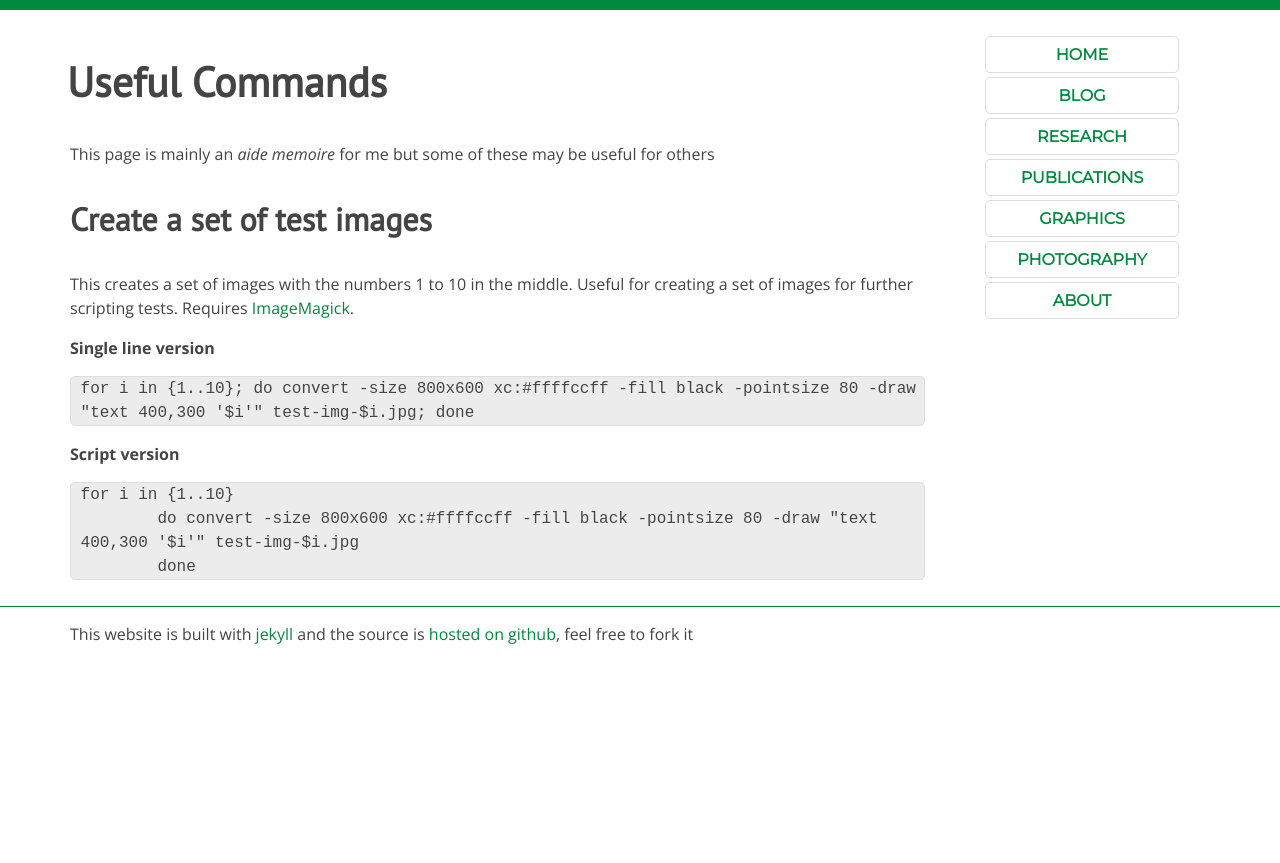
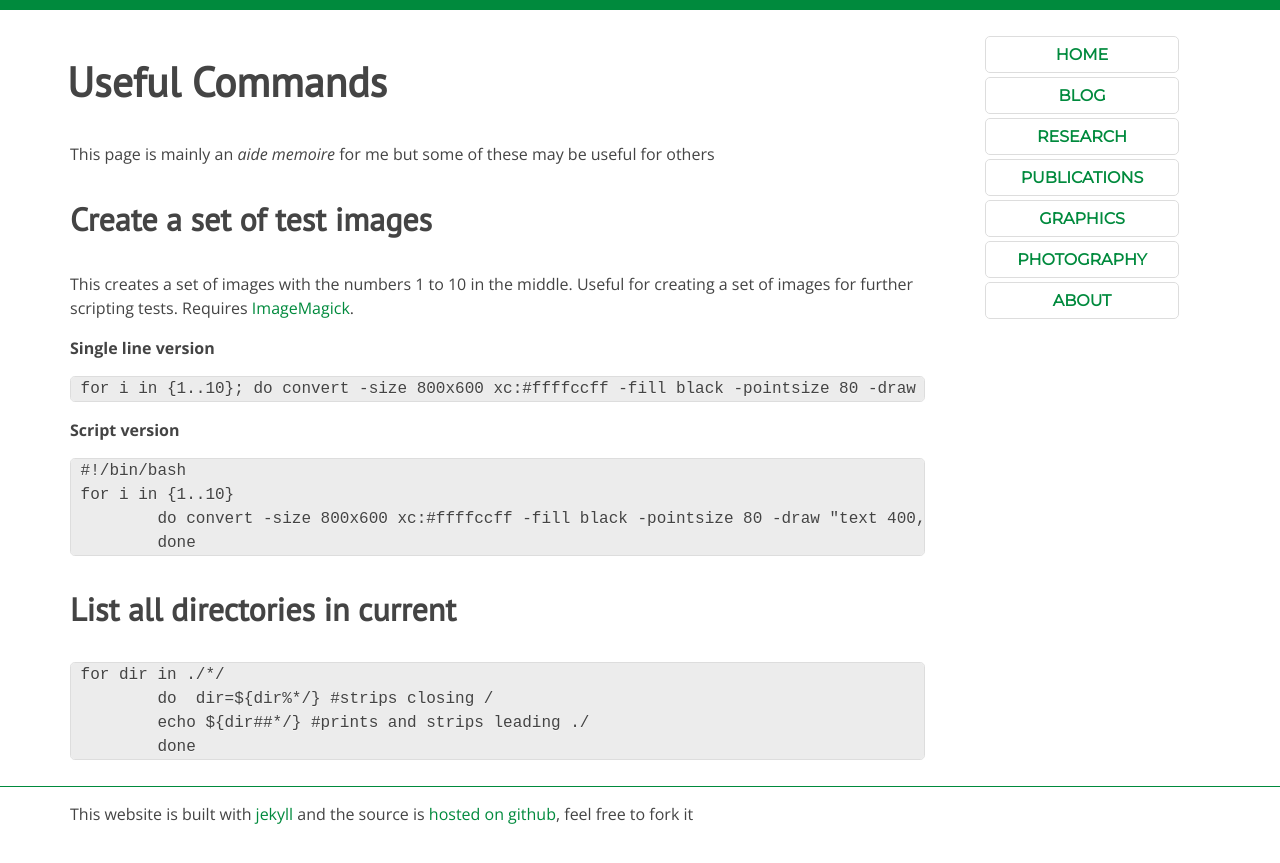
Before and after one commit to sebspain/sebspain.github.io, a Jekyll site: the page built from useful_commands.md, in a window 1280 px wide. Shown: the top 863 px of the page. Built offline with Jekyll 4.4.1, drawn with Linux system fonts in a browser that asks for light colours; Markdown is read by kramdown in place of the engine named in the settings.

Commit message:
added scrolling to code blocks

````diff
--- a/css/style.css
+++ b/css/style.css
@@ -157,6 +157,9 @@ pre {
   background-color: #ececec;
   padding: 0 .4em;
   border-radius: 0.3em;
+  overflow: auto;
+  word-wrap: normal;
+  white-space: pre;
 }
 
 code {
--- a/useful_commands.md
+++ b/useful_commands.md
@@ -16,7 +16,17 @@ for i in {1..10}; do convert -size 800x600 xc:#ffffccff -fill black -pointsize 8
 **Script version**
 
 ```{sh}
+#!/bin/bash
 for i in {1..10}
 	do convert -size 800x600 xc:#ffffccff -fill black -pointsize 80 -draw "text 400,300 '$i'" test-img-$i.jpg
 	done
 ```
+
+###List all directories in current
+
+```{sh}
+for dir in ./*/
+	do  dir=${dir%*/} #strips closing /
+    	echo ${dir##*/} #prints and strips leading ./
+	done
+```
````
